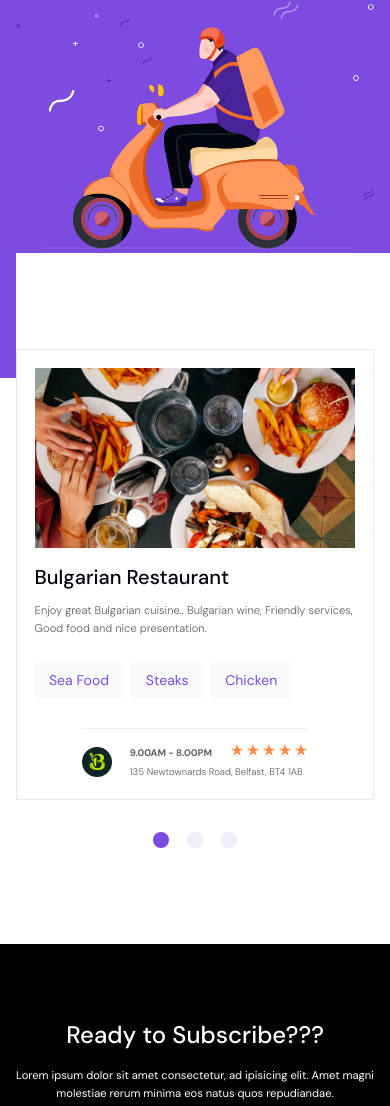
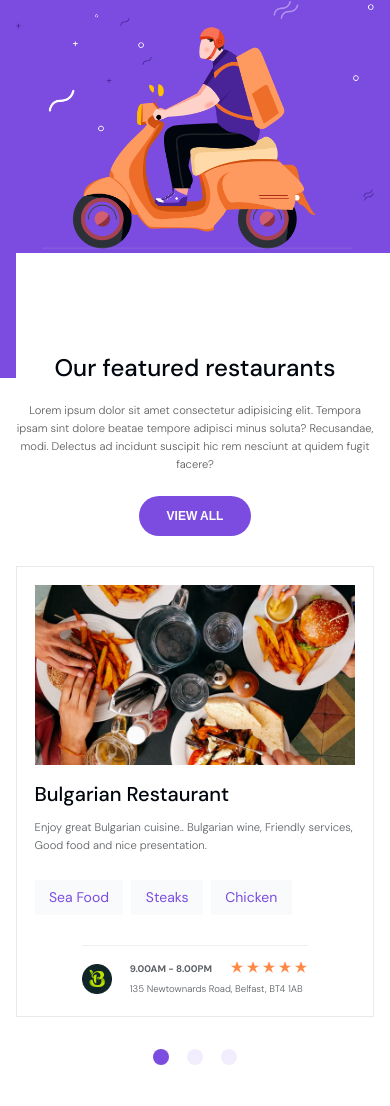
Before and after one commit to oussama-tr/eatup, a plain HTML site: page index.html in a window 390 px wide. Shown: the part 410-1516 px from the top of the page. Drawn offline with nearby package versions, Linux system fonts and the light colour scheme.

Commit message:
featured section final

```diff
--- a/css/style.css
+++ b/css/style.css
@@ -236,6 +236,9 @@ body {
 .heading-2 {
   font-size: 4rem;
   font-weight: 500; }
+  @media only screen and (max-width: 37.5em) and (orientation: portrait) {
+    .heading-2 {
+      font-size: 3rem; } }
 
 .heading-3 {
   font-size: 3.2rem;
@@ -590,47 +593,57 @@ body {
       padding: 12rem 3rem; } }
   @media only screen and (max-width: 43.75em) and (orientation: portrait) {
     .featured {
-      padding: 11.4rem 2rem;
-      overflow: hidden; } }
+      padding: 11.4rem 2rem; } }
   @media only screen and (max-width: 37.5em) and (orientation: portrait) {
     .featured {
       background-color: #fff;
-      padding: 0;
-      padding-top: 12rem; } }
+      padding: 12rem 2rem;
+      overflow: hidden; } }
   .featured__header {
     display: grid;
     grid-template-columns: 0.5fr 1fr max-content;
     align-items: center;
     gap: 8rem;
     margin-bottom: 6rem; }
+    @media only screen and (max-width: 75em) {
+      .featured__header {
+        display: flex;
+        flex-direction: column;
+        text-align: center;
+        gap: 1.8rem; } }
+    @media only screen and (max-width: 37.5em) and (orientation: portrait) {
+      .featured__header {
+        margin-bottom: 3.8rem; } }
     .featured__header p {
       color: #5c5d5f;
       font-size: 1.4rem; }
+      @media only screen and (max-width: 75em) {
+        .featured__header p {
+          margin-bottom: 1rem; } }
   .featured__restaurants {
     display: grid;
     grid-template-columns: repeat(auto-fit, minmax(30rem, 1fr));
     gap: 3rem;
-    justify-items: center;
-    margin-bottom: 12rem; }
+    justify-items: center; }
     @media only screen and (max-width: 56.25em) and (orientation: portrait) {
       .featured__restaurants {
         grid-template-columns: repeat(auto-fit, minmax(34.5rem, 1fr)); } }
     @media only screen and (max-width: 37.5em) and (orientation: portrait) {
       .featured__restaurants {
-        width: calc(100vw - 2rem);
+        width: calc(100vw - 4rem);
         display: inline-flex;
         cursor: grab;
         transform: translateX(0);
-        transition: transform 0.3s ease-out;
-        margin-left: 2rem;
-        margin-bottom: 0; } }
+        transition: transform 0.3s ease-out; } }
     .featured__restaurants__indicator {
       width: 100%;
-      display: flex;
       justify-content: center;
       margin-top: 4rem;
-      margin-bottom: 12rem;
-      user-select: none; }
+      user-select: none;
+      display: none; }
+      @media only screen and (max-width: 37.5em) and (orientation: portrait) {
+        .featured__restaurants__indicator {
+          display: flex; } }
       .featured__restaurants__indicator span {
         width: 16px;
         height: 16px;
--- a/index.html
+++ b/index.html
@@ -88,7 +88,7 @@
     </header>
     <section class="how-it-works"></section>
     <section class="featured">
-      <!-- <div class="featured__header">
+      <div class="featured__header">
         <h2 class="heading-2">Our featured restaurants</h2>
         <p>
           Lorem ipsum dolor sit amet consectetur adipisicing elit. Tempora ipsam
@@ -96,7 +96,7 @@
           Delectus ad incidunt suscipit hic rem nesciunt at quidem fugit facere?
         </p>
         <button class="btn-primary">View all</button>
-      </div> -->
+      </div>
       <div class="featured__restaurants">
         <div class="restaurant">
           <img
--- a/sass/base/_typography.scss
+++ b/sass/base/_typography.scss
@@ -20,6 +20,10 @@
 .heading-2 {
   font-size: 4rem;
   font-weight: 500;
+
+  @include respond(phone) {
+    font-size: 3rem;
+  }
 }
 
 .heading-3 {
--- a/sass/pages/_home.scss
+++ b/sass/pages/_home.scss
@@ -9,13 +9,12 @@
 
   @include respond(tab-port-small) {
     padding: 11.4rem 2rem;
-    overflow: hidden;
   }
 
   @include respond(phone) {
     background-color: #fff;
-    padding: 0;
-    padding-top: 12rem;
+    padding: 12rem 2rem;
+    overflow: hidden;
   }
 
   &__header {
@@ -25,9 +24,24 @@
     gap: 8rem;
     margin-bottom: 6rem;
 
+    @include respond(tab-land) {
+      display: flex;
+      flex-direction: column;
+      text-align: center;
+      gap: 1.8rem;
+    }
+
+    @include respond(phone) {
+      margin-bottom: 3.8rem;
+    }
+
     p {
       color: $color-grey;
       font-size: 1.4rem;
+
+      @include respond(tab-land) {
+        margin-bottom: 1rem;
+      }
     }
   }
 
@@ -36,29 +50,29 @@
     grid-template-columns: repeat(auto-fit, minmax(30rem, 1fr));
     gap: 3rem;
     justify-items: center;
-    margin-bottom: 12rem;
 
     @include respond(tab-port) {
       grid-template-columns: repeat(auto-fit, minmax(34.5rem, 1fr));
     }
 
     @include respond(phone) {
-      width: calc(100vw - 2rem);
+      width: calc(100vw - 4rem);
       display: inline-flex;
       cursor: grab;
       transform: translateX(0);
       transition: transform 0.3s ease-out;
-      margin-left: 2rem;
-      margin-bottom: 0;
     }
 
     &__indicator {
       width: 100%;
-      display: flex;
       justify-content: center;
       margin-top: 4rem;
-      margin-bottom: 12rem;
       user-select: none;
+      display: none;
+
+      @include respond(phone) {
+        display: flex;
+      }
 
       span {
         width: 16px;
```
